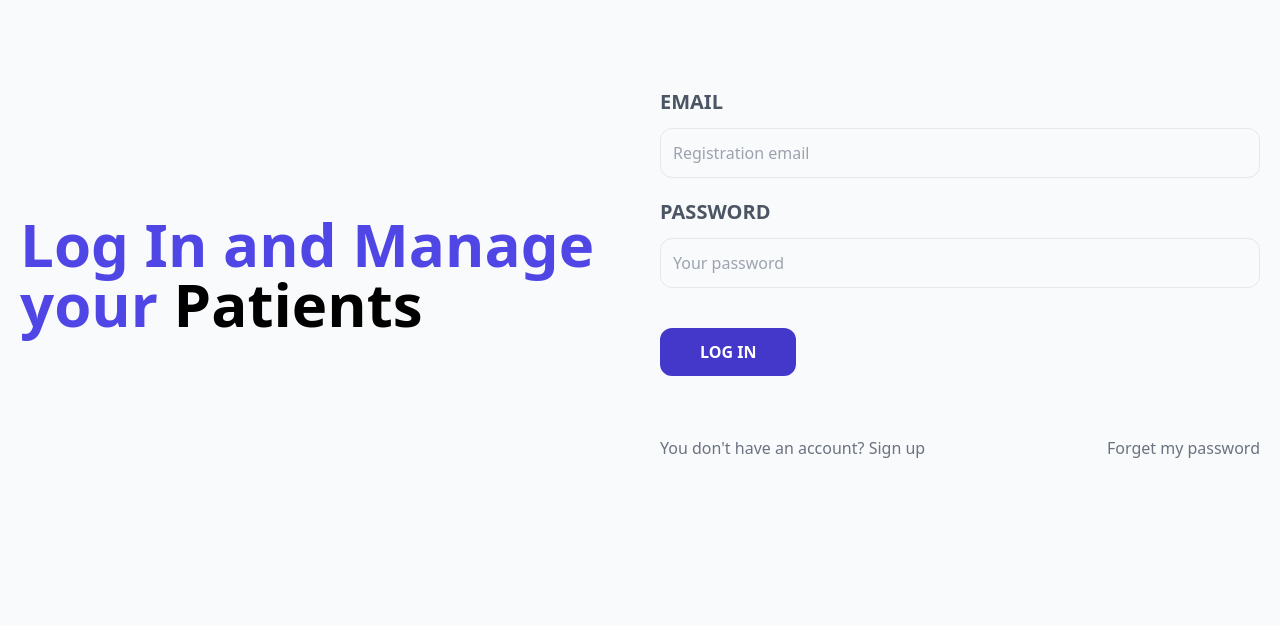
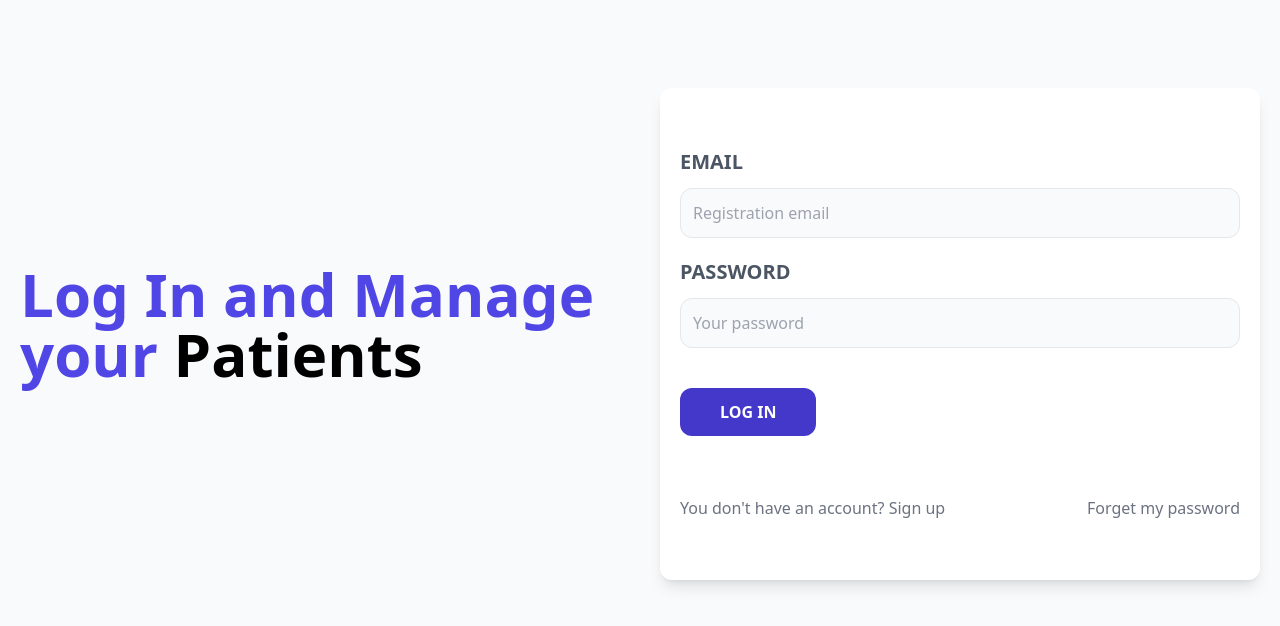
Before and after one commit to estebancb03/Veterinary-Administrator, a React (Vite) app in the folder frontend/: page / in a window 1280 px wide. Shown: the top 626 px of the page. Built offline with nearby package versions, Linux system fonts and the light colour scheme.

Commit message:
Adding latest styles in the Login

```diff
--- a/frontend/src/pages/Login.jsx
+++ b/frontend/src/pages/Login.jsx
@@ -9,7 +9,7 @@
           <span className="text-black"> Patients</span>
         </h1>
       </div>
-      <div>
+      <div className="mt-20 md:mt-5 shadow-lg px-5 py-10 rounded-xl bg-white">
         <form action="">
           <div className="my-5">
             <label
```
